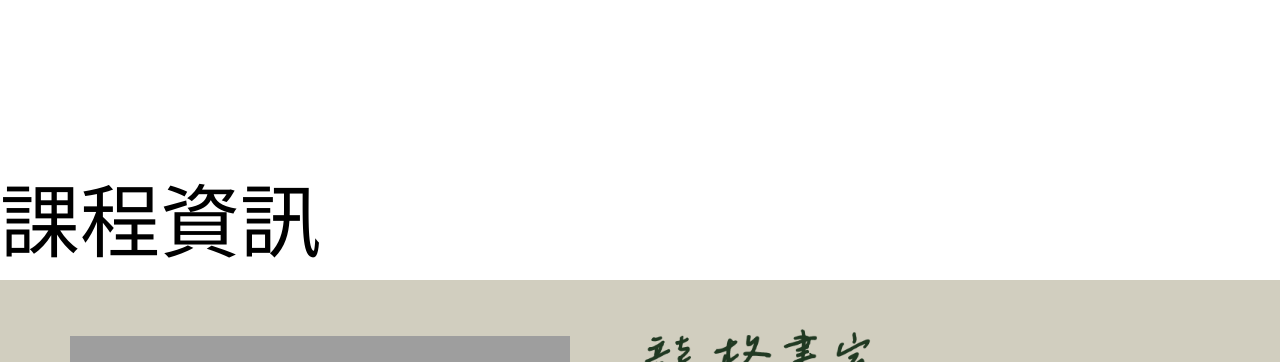
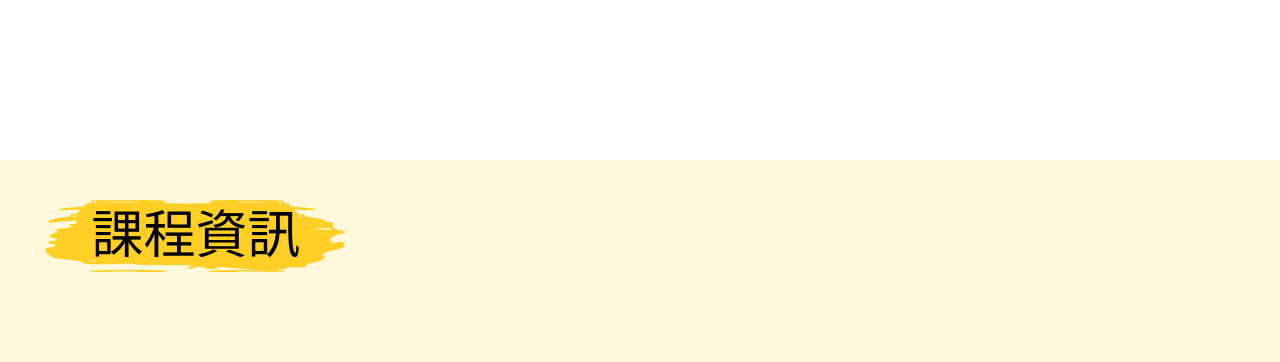
Before and after one commit to Digi-Duck/Longer, a Vue app in the folder Longer/: page /courseInformation in a window 1280 px wide. Shown: the top 362 px of the page. Built offline with nearby package versions, Linux system fonts and the light colour scheme; grey boxes are pictures that could not be loaded; a web font is replaced by a local one.

Commit message:
0118: 新增sessionStroage儲存nav頁籤資料

```diff
--- a/Longer/src/App.vue
+++ b/Longer/src/App.vue
@@ -16,12 +16,19 @@ export default {
     };
   },
   mounted() {
-    window.addEventListener('scroll', this.scrollIng)
+    window.addEventListener('scroll', this.scrollIng);
+
+    if (sessionStorage.getItem('activeLink')) {
+      this.activeLink = JSON.parse(sessionStorage.getItem('activeLink'));
+    } else {
+      sessionStorage.setItem('activeLink', JSON.stringify(this.activeLink));
+    }
   },
   methods: {
     setActiveLink(link) {
       this.activeLink = link;
-      console.log(this.scrollHight);
+      sessionStorage.setItem('activeLink', JSON.stringify(this.activeLink));
+      console.log(this.activeLink);
     },
     scrollIng() {
       const scrollNow = document.documentElement;
@@ -148,7 +155,7 @@ header {
     @apply flex items-end me-[5px];
 
     .navBar {
-      @apply flex items-center h-[50px] me-[15px] px-[30px] text-[1.2rem] text-[#fff] bg-[#024b06] rounded-t-lg shadow-[2px_0px_5px_#333];
+      @apply flex items-center h-[50px] me-[15px] px-[30px] text-[1.2rem] text-[#fff] bg-[#024b06] rounded-t-lg shadow-[2px_0px_3px_#333];
 
       &.active {
         @apply h-[70px] bg-[#838666]
--- a/Longer/src/views/CourseInformation.vue
+++ b/Longer/src/views/CourseInformation.vue
@@ -1,13 +1,31 @@
 <script>
+import HomeTitle from "@/components/homepage/HomeTitle.vue";
+
 export default {
+    components: { HomeTitle },
 
 }
 </script>
 <template lang="">
-    <div class="text-[80px]">
-        課程資訊
-    </div>
+    <!-- 課程資訊主要內容 -->
+    <main>
+        <section>
+            <HomeTitle class="pl-[13px]">課程資訊</HomeTitle>
+            <div class="container">
+                <div class="content">
+                    <div class="img-area"></div>
+                    <div class="text-area"></div>
+                </div>
+            </div>
+        </section>
+    </main>
 </template>
-<style lang="">
+<style lang="scss" scoped>
+    main{
+        @apply w-full h-[3000px] pt-0 bg-MainColorBG;
 
+        section{
+            @apply max-w-[1215px] mx-[auto];
+        }
+    }
 </style>
```
